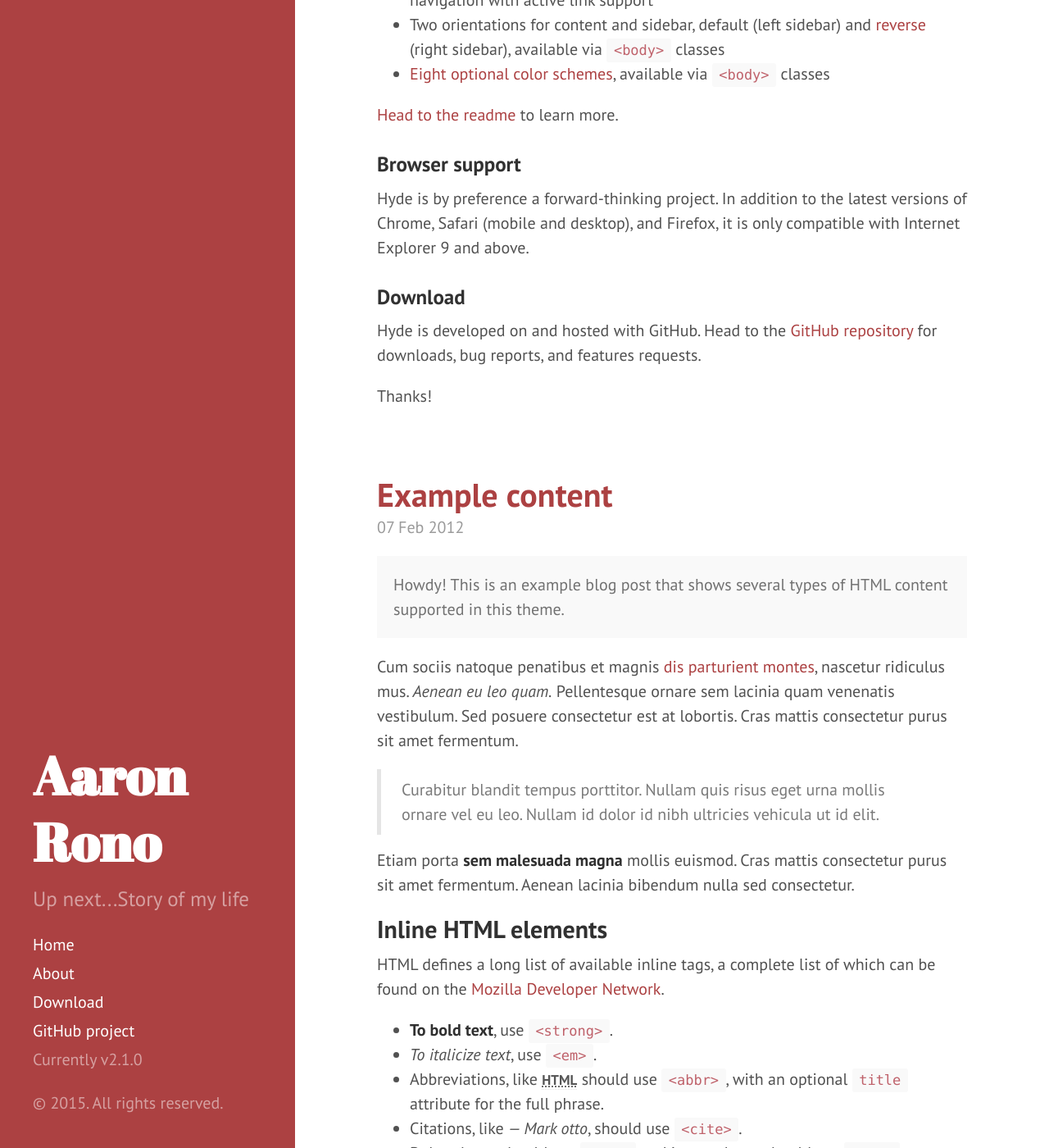
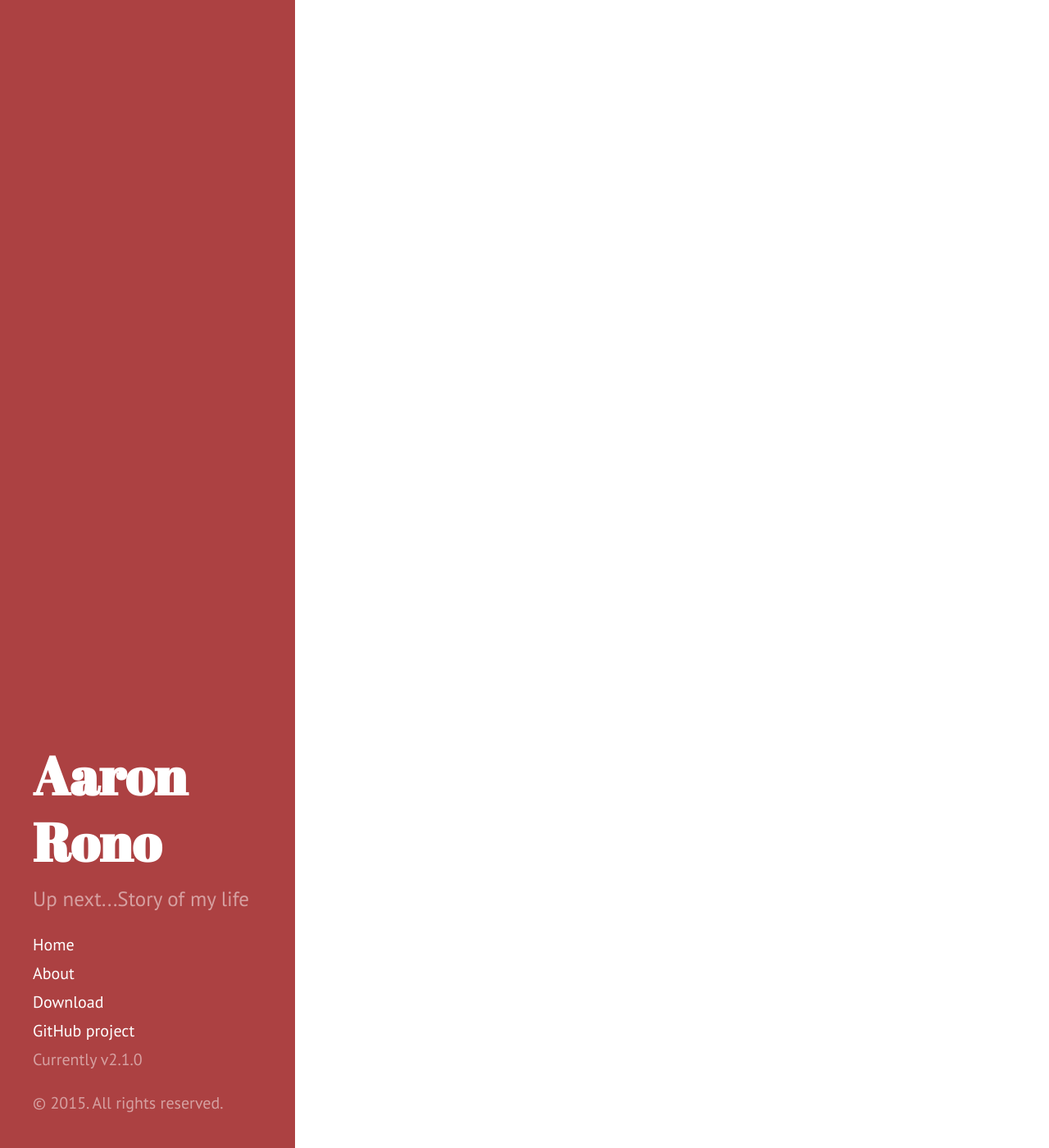
Before and after one commit to Aroniez/aroniez.github.io, a Jekyll site: the page built from index.html, in a window 1280 px wide and 1400 px high, scrolled down 5609 px. Shown: the whole window at 82% size. Built offline with Jekyll 4.4.1, drawn with Linux system fonts in a browser that asks for light colours; the list of posts is cut into pages by our own code; some of the changed text lies outside the part shown.

Commit message:
remove default posts

```diff
--- a/_posts/2012-02-06-whats-jekyll.md
+++ /dev/null
@@ -1,12 +0,0 @@
----
-layout: post
-title: What's Jekyll?
----
-
-[Jekyll](http://jekyllrb.com) is a static site generator, an open-source tool for creating simple yet powerful websites of all shapes and sizes. From [the project's readme](https://github.com/mojombo/jekyll/blob/master/README.markdown):
-
-  > Jekyll is a simple, blog aware, static site generator. It takes a template directory [...] and spits out a complete, static website suitable for serving with Apache or your favorite web server. This is also the engine behind GitHub Pages, which you can use to host your project’s page or blog right here from GitHub.
-
-It's an immensely useful tool and one we encourage you to use here with Hyde.
-
-Find out more by [visiting the project on GitHub](https://github.com/mojombo/jekyll).
--- a/_posts/2012-02-07-example-content.md
+++ /dev/null
@@ -1,34 +0,0 @@
----
-layout: post
-title: Example content
----
-
-
-<div class="message">
-  Howdy! This is an example blog post that shows several types of HTML content supported in this theme.
-</div>
-
-Cum sociis natoque penatibus et magnis <a href="#">dis parturient montes</a>, nascetur ridiculus mus. *Aenean eu leo quam.* Pellentesque ornare sem lacinia quam venenatis vestibulum. Sed posuere consectetur est at lobortis. Cras mattis consectetur purus sit amet fermentum.
-
-> Curabitur blandit tempus porttitor. Nullam quis risus eget urna mollis ornare vel eu leo. Nullam id dolor id nibh ultricies vehicula ut id elit.
-
-Etiam porta **sem malesuada magna** mollis euismod. Cras mattis consectetur purus sit amet fermentum. Aenean lacinia bibendum nulla sed consectetur.
-
-## Inline HTML elements
-
-HTML defines a long list of available inline tags, a complete list of which can be found on the [Mozilla Developer Network](https://developer.mozilla.org/en-US/docs/Web/HTML/Element).
-
-- **To bold text**, use `<strong>`.
-- *To italicize text*, use `<em>`.
-- Abbreviations, like <abbr title="HyperText Markup Langage">HTML</abbr> should use `<abbr>`, with an optional `title` attribute for the full phrase.
-- Citations, like <cite>&mdash; Mark otto</cite>, should use `<cite>`.
-- <del>Deleted</del> text should use `<del>` and <ins>inserted</ins> text should use `<ins>`.
-- Superscript <sup>text</sup> uses `<sup>` and subscript <sub>text</sub> uses `<sub>`.
-
-Most of these elements are styled by browsers with few modifications on our part.
-
-## Heading
-
-Vivamus sagittis lacus vel augue rutrum faucibus dolor auctor. Duis mollis, est non commodo luctus, nisi erat porttitor ligula, eget lacinia odio sem nec elit. Morbi leo risus, porta ac consectetur ac, vestibulum at eros.
-
-### Code
--- a/_posts/2013-12-28-introducing-hyde.md
+++ /dev/null
@@ -1,37 +0,0 @@
----
-layout: post
-title: Introducing Hyde
----
-
-Hyde is a brazen two-column [Jekyll](http://jekyllrb.com) theme that pairs a prominent sidebar with uncomplicated content. It's based on [Poole](http://getpoole.com), the Jekyll butler.
-
-### Built on Poole
-
-Poole is the Jekyll Butler, serving as an upstanding and effective foundation for Jekyll themes by [@mdo](https://twitter.com/mdo). Poole, and every theme built on it (like Hyde here) includes the following:
-
-* Complete Jekyll setup included (layouts, config, [404](/404), [RSS feed](/atom.xml), posts, and [example page](/about))
-* Mobile friendly design and development
-* Easily scalable text and component sizing with `rem` units in the CSS
-* Support for a wide gamut of HTML elements
-* Related posts (time-based, because Jekyll) below each post
-* Syntax highlighting, courtesy Pygments (the Python-based code snippet highlighter)
-
-### Hyde features
-
-In addition to the features of Poole, Hyde adds the following:
-
-* Sidebar includes support for textual modules and a dynamically generated navigation with active link support
-* Two orientations for content and sidebar, default (left sidebar) and [reverse](https://github.com/poole/lanyon#reverse-layout) (right sidebar), available via `<body>` classes
-* [Eight optional color schemes](https://github.com/poole/hyde#themes), available via `<body>` classes
-
-[Head to the readme](https://github.com/poole/hyde#readme) to learn more.
-
-### Browser support
-
-Hyde is by preference a forward-thinking project. In addition to the latest versions of Chrome, Safari (mobile and desktop), and Firefox, it is only compatible with Internet Explorer 9 and above.
-
-### Download
-
-Hyde is developed on and hosted with GitHub. Head to the <a href="https://github.com/poole/hyde">GitHub repository</a> for downloads, bug reports, and features requests.
-
-Thanks!
```
Also changed, not shown: _posts/2015-05-19-material-tabs-revisited.md (+1 -1 lines), 5 other files.
